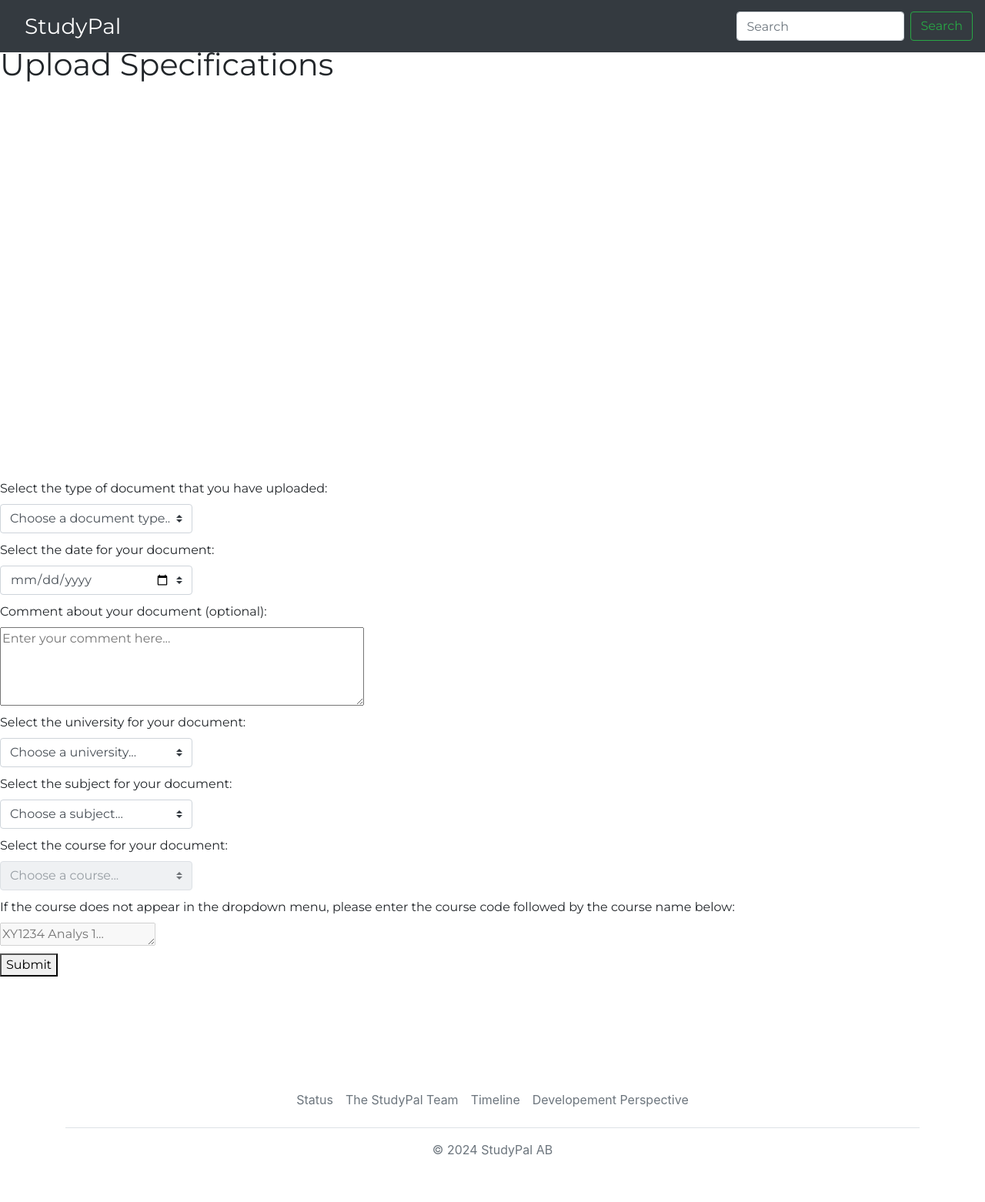
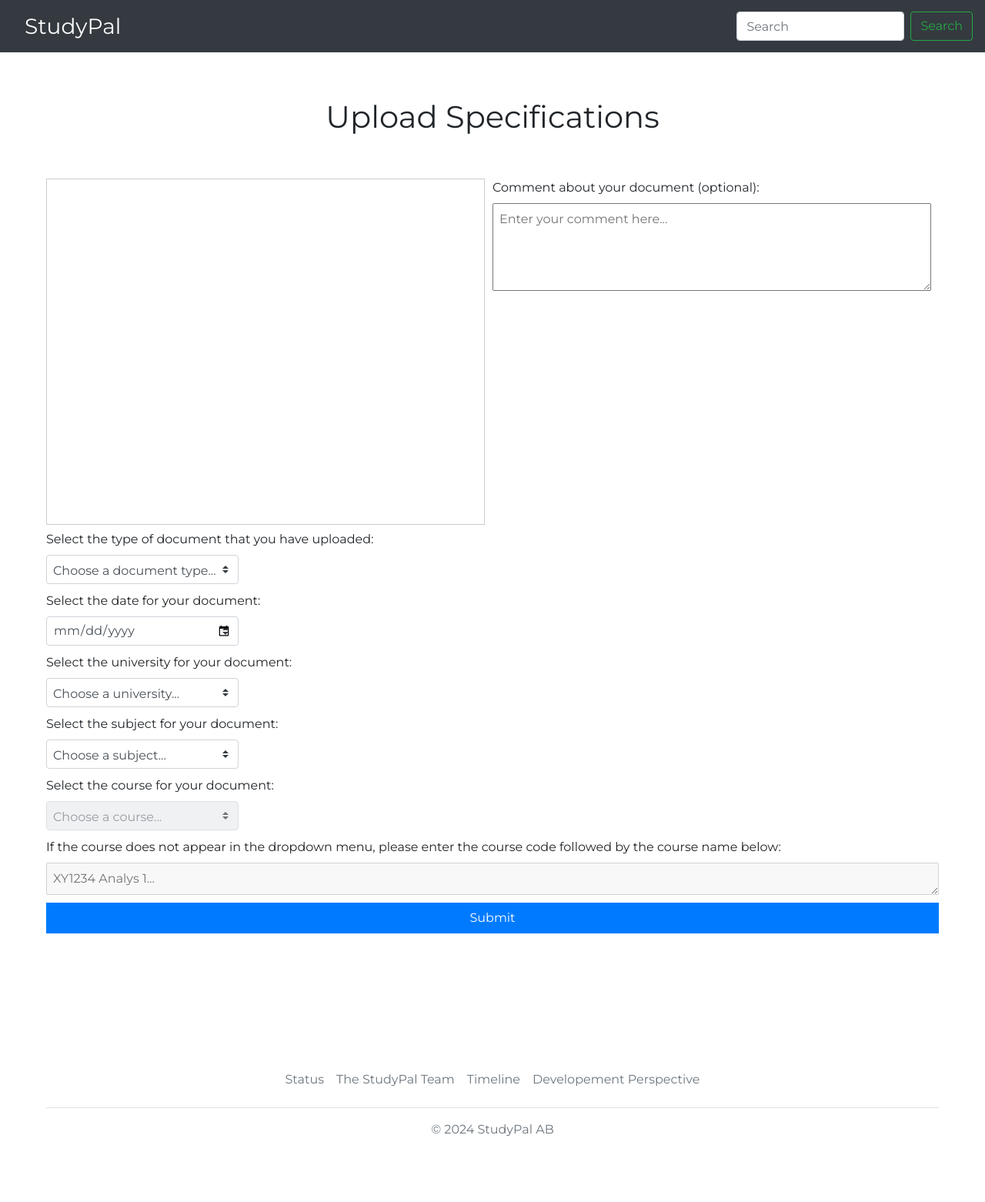
Before and after one commit to AlexNordenhog/Studypal, a Flask app: page /upload/specifications/1 in a window 1280 px wide. Shown: the whole page at 77% size. After the commit the page ends 1477 px from the top, so only its background shows below. Run offline with Flask 3, Linux system fonts and the light colour scheme; data that the repository does not hold is empty; some libraries are stand-ins or nearby versions.

Commit message:
upload spec pge - comments

```diff
--- a/website/templates/upload_specifications.html
+++ b/website/templates/upload_specifications.html
@@ -2,17 +2,81 @@
 {% block content %}
 <head>
   <title>Upload Specifications</title>
+  <br><br>
+  <style>
+    body {
+        font-family: Arial, sans-serif; /* Improves readability */
+      }
+      .container {
+        max-width: 1200px;
+        margin: 20px auto; /* Centers the content with some margin */
+        padding: 0 20px; /* Ensures content doesn't touch the sides */
+      }
+      .header {
+        text-align: center;
+        margin-bottom: 20px;
+      }
+      .flex-container {
+        display: flex;
+        justify-content: space-between;
+        flex-wrap: wrap; /* Ensures responsiveness */
+      }
+      .pdf-preview-container, .comments-container {
+        flex: 1; /* Allows both containers to share the available width */
+        margin-right: 10px; /* Adds spacing between the elements */
+        min-width: 300px; /* Ensures a usable minimum width */
+      }
+      .pdf-preview-container iframe {
+        width: 100%;
+        height: 450px;
+        border: 1px solid #ccc;
+      }
+      .form-container {
+        margin-top: 20px;
+      }
+      .custom-select, .custom-entry, .submit-button {
+        width: 100%;
+        margin-bottom: 10px; /* Consistent spacing */
+        padding: 8px; /* Enhances touch targets */
+      }
+      .submit-button {
+        background-color: #007bff;
+        color: white;
+        border: none;
+        cursor: pointer;
+      }
+      .submit-button:hover {
+        background-color: #0056b3; /* Visual feedback on hover */
+      }
+  </style>
 </head>
 <body>
-  <h1>Upload Specifications</h1>
+  <div class="container">
+    <h1 style="text-align: center;">Upload Specifications</h1>
+    <br><br>
+    <div class="flex-container">
+      <!-- PDF Preview -->
+      <div class="pdf-preview-container">
+        <iframe
+          id="pdfPreview"
+          style="width: 100%; height: 450px; border: 1px solid #ccc;"
+          frameborder="0"
+        ></iframe>
+      </div>
 
-  <!-- PDF Preview -->
-  <iframe
-    id="pdfPreview"
-    style="width: 100%; height: 500px"
-    frameborder="0"
-  ></iframe>
-  <form id="specificationsForm" name="specificationsForm">
+      <!-- Optional Comment Input -->
+      <div class="comments-container">
+        <label for="documentComment">Comment about your document (optional):</label>
+        <textarea
+          id="documentComment"
+          name="documentComment"
+          rows="4"
+          cols="50"
+          class="custom-entry"
+          placeholder="Enter your comment here..."
+        ></textarea>
+      </div>
+    </div>
     <!-- Document Type Dropdown-->
     <label for="documentType"
       >Select the type of document that you have uploaded:
@@ -60,16 +124,6 @@
       onchange="categorizationDropDownMenu.updateDocCourses()"
     />
 
-    <!-- Optional Comment Input -->
-    <label for="documentComment">Comment about your document (optional):</label>
-    <textarea
-      id="documentComment"
-      name="documentComment"
-      rows="4"
-      cols="50"
-      class="custom-entry"
-      placeholder="Enter your comment here..."
-    ></textarea>
 
     <!-- University Dropdown-->
     <label for="documentUniversity"
@@ -376,7 +430,8 @@
     function previewPDF(tempURL) {
       const pdfPreview = document.getElementById("pdfPreview");
       if (tempURL) {
-        pdfPreview.src = tempURL;
+        // Assuming 'zoom' is a recognized query parameter by your PDF viewer
+        pdfPreview.src = tempURL + "#zoom=50";
       } else {
         // Handle case when tempURL is not provided
         pdfPreview.style.display = "none";
```
